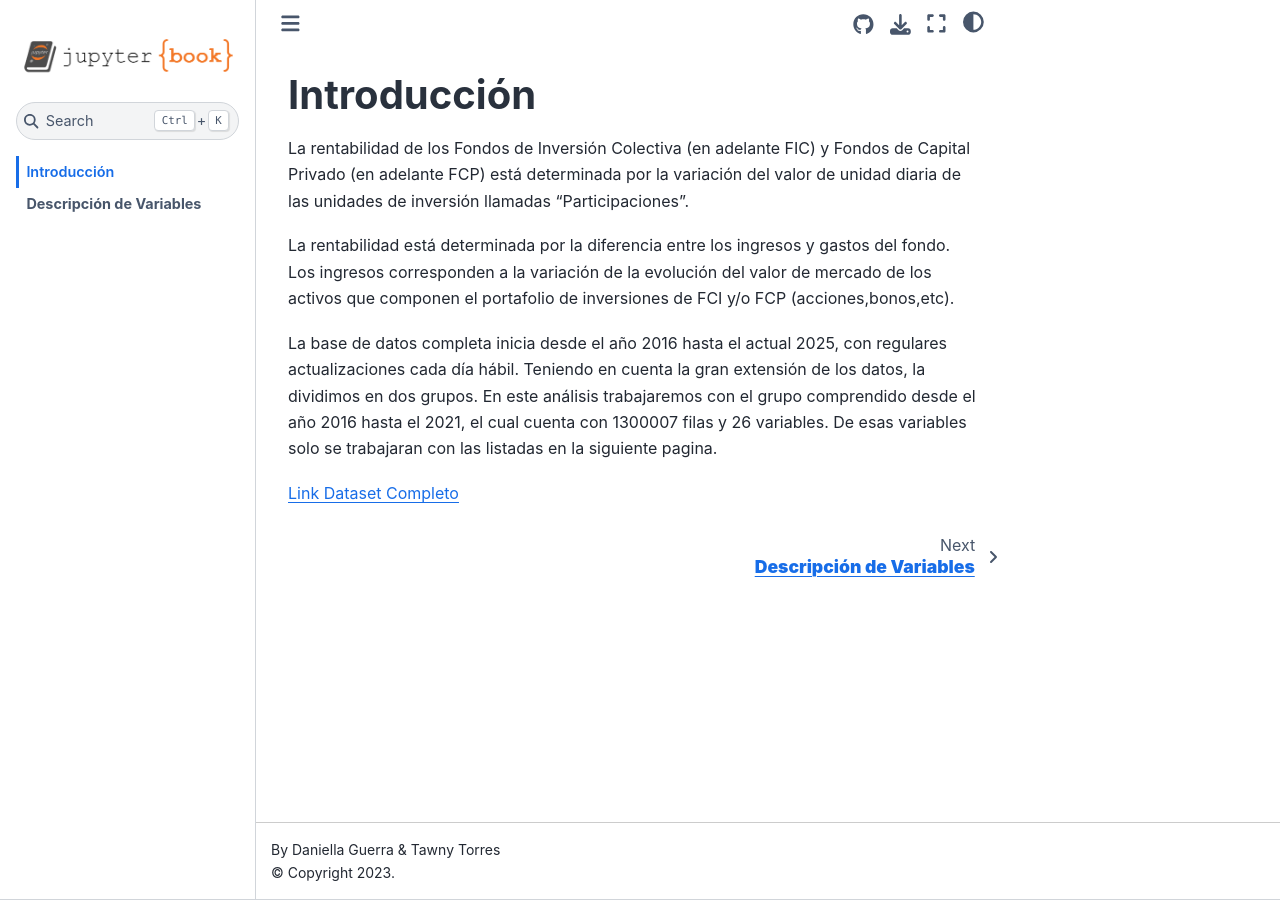
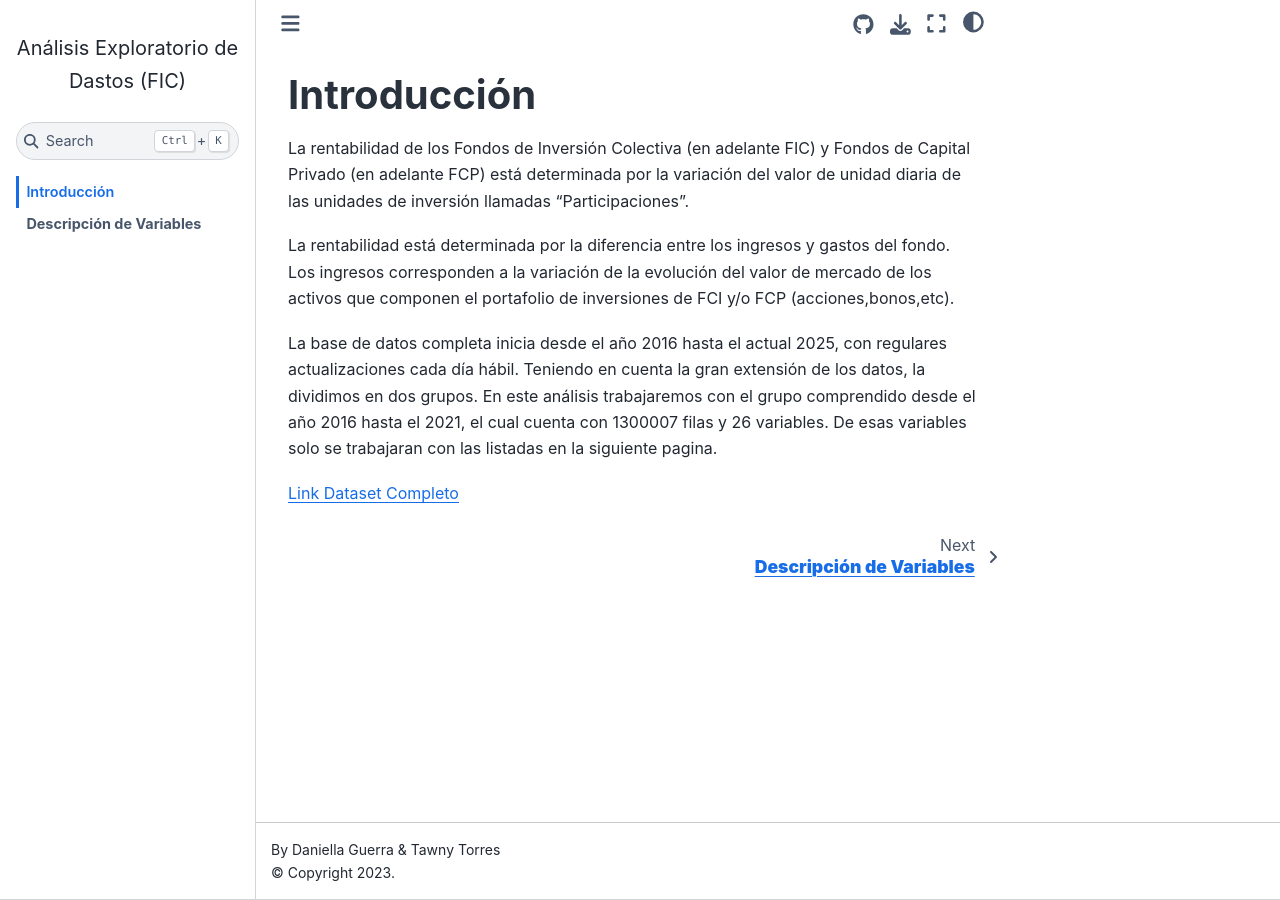
Before and after one commit to TawnyVTC/EDA, a Jupyter Book: the page built from intro.md, in a window 1280 px wide. Built offline with Jupyter Book 1.0.4 settings and Sphinx 7.4.7 and the Sphinx Book theme 1.1.4, drawn with Linux system fonts in a browser that asks for light colours; pages that are not in the unit, such as notebooks, are missing from menus.

Commit message:
modified:   _config.yml

```diff
--- a/_config.yml
+++ b/_config.yml
@@ -1,9 +1,10 @@
 # Book settings
 # Learn more at https://jupyterbook.org/customize/config.html
 
-title: EDAs Machine Learning
+title: Análisis Exploratorio de Dastos (FIC)
+description: Libro de texto que desarolla un análisis exploratorio de datos sobre las FIC
 author: Daniella Guerra & Tawny Torres
-logo: logo.png
+
 
 # Force re-execution of notebooks on each build.
 # See https://jupyterbook.org/content/execute.html
```
